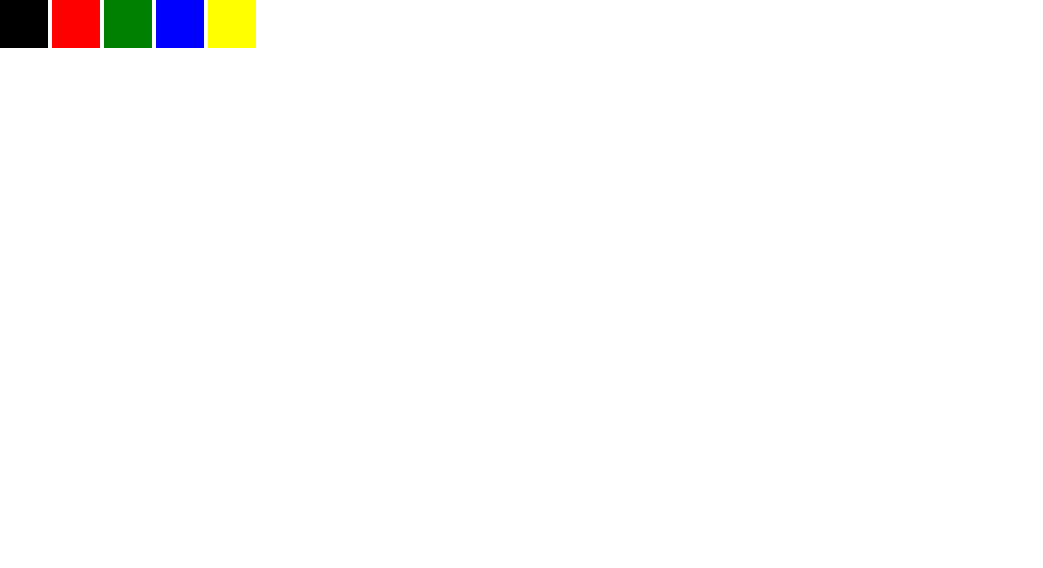
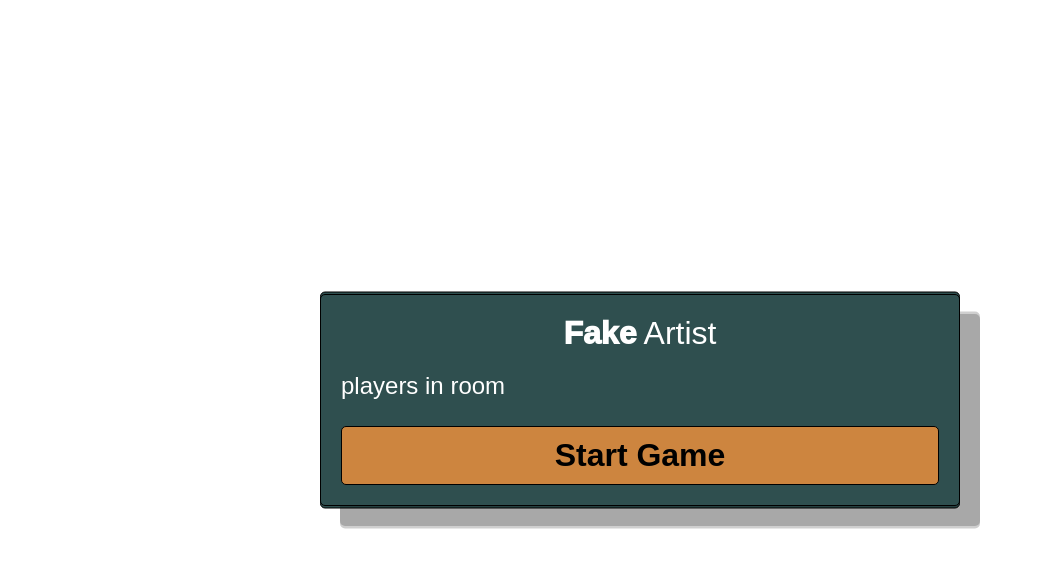
Before and after one commit to icytom/fakeartist, a website: page public/index.html in a window 1280 px wide. Shown: the whole page, without its empty margins (0-1043 px from the left). Drawn offline with nearby package versions, Linux system fonts and the light colour scheme; no server answers.

Commit message:
added css and start forms

```diff
--- a/public/index.html
+++ b/public/index.html
@@ -7,15 +7,26 @@
 </head>
 <body>
 
+  <div id="startgame" class="modal">
+    <form id="form" action="">
+      <label><span>Fake</span> Artist</label>
+      <input id="n" autocomplete="off" placeholder="Enter your name" />
+      <button id="readyToPlay">I'm ready to play</button>
+    </form>
+  </div>
+
+  <div id="waitingToStart" class="modal">
+    <form id="form" action="">
+      <label><span>Fake</span> Artist</label>
+      <p>players in room</p>
+      <ul>
+      </ul>
+      <button id="startGame">Start Game</button>
+    </form>
+
+  </div>
+
   <canvas class="whiteboard" ></canvas>
-
-  <div class="colors">
-    <div class="color black"></div>
-    <div class="color red"></div>
-    <div class="color green"></div>
-    <div class="color blue"></div>
-    <div class="color yellow"></div>
-  </div>
 
   <script src="/socket.io/socket.io.js"></script>
   <script src="/main.js"></script>
--- a/public/main.js
+++ b/public/main.js
@@ -1,50 +1,81 @@
 'use strict';
 
-(function() {
+(function () {
 
-  var socket = io();
-  var canvas = document.getElementsByClassName('whiteboard')[0];
-  var colors = document.getElementsByClassName('color');
-  var context = canvas.getContext('2d');
+    let socket = io();
+    let canvas = document.getElementsByClassName('whiteboard')[0];
+    let context = canvas.getContext('2d');
 
-  var current = {
+    const states = {
+        "START_MENU": "startmenu",
+        "GAME": "game"
+    }
+
+    let state = states.START_MENU;
+
+    let current = {
         color: 'black'
     };
-  var drawing = false;
 
+    let drawing = false;
+
+    //find ready to play button and listen for click
+    let playForm = document.getElementById('form');
+    playForm.addEventListener('submit', playerReady);
+
+    function playerReady(e){
+        e.preventDefault(); //stop page refresh
+        //get value of input box
+        let playerName = document.getElementById("n").value;
+
+        //add player to room?
+
+        //show waiting box
+
+
+    }
+
+
+
+
+
+
+
+
+
+    //canvas listeners for drawing
     canvas.addEventListener('mousedown', onMouseDown, false);
     canvas.addEventListener('mouseup', onMouseUp, false);
     canvas.addEventListener('mouseout', onMouseUp, false);
     canvas.addEventListener('mousemove', throttle(onMouseMove, 10), false);
-
-  //Touch support for mobile devices
     canvas.addEventListener('touchstart', onMouseDown, false);
     canvas.addEventListener('touchend', onMouseUp, false);
     canvas.addEventListener('touchcancel', onMouseUp, false);
     canvas.addEventListener('touchmove', throttle(onMouseMove, 10), false);
 
-  for (var i = 0; i < colors.length; i++){
-    colors[i].addEventListener('click', onColorUpdate, false);
-  }
 
+    // listen for drawing event from socket server
     socket.on('drawing', onDrawingEvent);
 
+    //resize canvas
     window.addEventListener('resize', onResize, false);
     onResize();
 
-
-  function drawLine(x0, y0, x1, y1, color, emit){
+    //
+    function drawLine(x0, y0, x1, y1, color, emit) {
         context.beginPath();
         context.moveTo(x0, y0);
         context.lineTo(x1, y1);
         context.strokeStyle = color;
-    context.lineWidth = 2;
+        context.lineCap = "round";
+        context.lineJoin = "round";
+        context.lineWidth = 10;
         context.stroke();
         context.closePath();
 
         if (!emit) { return; }
-    var w = canvas.width;
-    var h = canvas.height;
+        let w = canvas.width;
+        let h = canvas.height;
 
         socket.emit('drawing', {
             x0: x0 / w,
@@ -55,34 +86,30 @@
         });
     }
 
-  function onMouseDown(e){
+    function onMouseDown(e) {
         drawing = true;
-    current.x = e.clientX||e.touches[0].clientX;
-    current.y = e.clientY||e.touches[0].clientY;
+        current.x = e.clientX || e.touches[0].clientX;
+        current.y = e.clientY || e.touches[0].clientY;
     }
 
-  function onMouseUp(e){
+    function onMouseUp(e) {
         if (!drawing) { return; }
         drawing = false;
-    drawLine(current.x, current.y, e.clientX||e.touches[0].clientX, e.clientY||e.touches[0].clientY, current.color, true);
+        drawLine(current.x, current.y, e.clientX || e.touches[0].clientX, e.clientY || e.touches[0].clientY, current.color, true);
     }
 
-  function onMouseMove(e){
+    function onMouseMove(e) {
         if (!drawing) { return; }
-    drawLine(current.x, current.y, e.clientX||e.touches[0].clientX, e.clientY||e.touches[0].clientY, current.color, true);
-    current.x = e.clientX||e.touches[0].clientX;
-    current.y = e.clientY||e.touches[0].clientY;
-  }
-
-  function onColorUpdate(e){
-    current.color = e.target.className.split(' ')[1];
+        drawLine(current.x, current.y, e.clientX || e.touches[0].clientX, e.clientY || e.touches[0].clientY, current.color, true);
+        current.x = e.clientX || e.touches[0].clientX;
+        current.y = e.clientY || e.touches[0].clientY;
     }
 
     // limit the number of events per second
     function throttle(callback, delay) {
-    var previousCall = new Date().getTime();
-    return function() {
-      var time = new Date().getTime();
+        let previousCall = new Date().getTime();
+        return function () {
+            let time = new Date().getTime();
 
             if ((time - previousCall) >= delay) {
                 previousCall = time;
@@ -91,9 +118,10 @@
         };
     }
 
-  function onDrawingEvent(data){
-    var w = canvas.width;
-    var h = canvas.height;
+    // called when drawing event comes from socket server
+    function onDrawingEvent(data) {
+        let w = canvas.width;
+        let h = canvas.height;
         drawLine(data.x0 * w, data.y0 * h, data.x1 * w, data.y1 * h, data.color);
     }
 
--- a/public/style.css
+++ b/public/style.css
@@ -10,6 +10,7 @@
     height: 100%;
     margin: 0;
     padding: 0;
+    font-family: arial;
   }
 
   /**
@@ -41,3 +42,65 @@
   .color.green { background-color: green; }
   .color.blue { background-color: blue; }
   .color.yellow { background-color: yellow; }
+
+
+  .modal  {
+    border:solid black 1px;
+    border-radius: 5px;
+    background-color: darkslategrey;
+    width: 50%;
+    position: absolute;
+    left: 50%;
+    top: 50%;
+    z-index: 1;
+    transform: translate(-50%, -50%);
+    padding:20px;
+
+    box-shadow: 20px 20px rgba(0, 0, 0, 0.19);
+  }
+
+  .modal label{
+    font-size: 2em;
+    text-align: center;
+    width: 100%;
+    color: white;
+    display: inline-block;
+    margin-bottom: 10px;
+    font-family: arial;
+
+}
+.modal label span{
+ font-weight: 1000;
+}
+
+.modal input{
+    padding: 10px;
+    box-sizing: border-box;
+    width: 100%;
+    font-size: 2em;
+    text-align: center;
+    border:solid black 1px;
+    border-radius: 5px;
+  }
+
+  .modal button{
+    width: 100%;
+    margin-top: 10px;
+    padding: 10px;
+    font-size: 2em;
+    background-color: peru;
+    cursor:pointer;
+    font-weight: bold;
+    border:solid black 1px;
+    border-radius: 5px;
+  }
+
+  .modal button:hover{
+    background-color: white;
+  }
+
+  .modal p{
+    margin: 10px 0 0 0;
+  color: white;
+  font-size: 1.5em;
+  }
```
Lines whose indentation alone changed are shown as unchanged.
